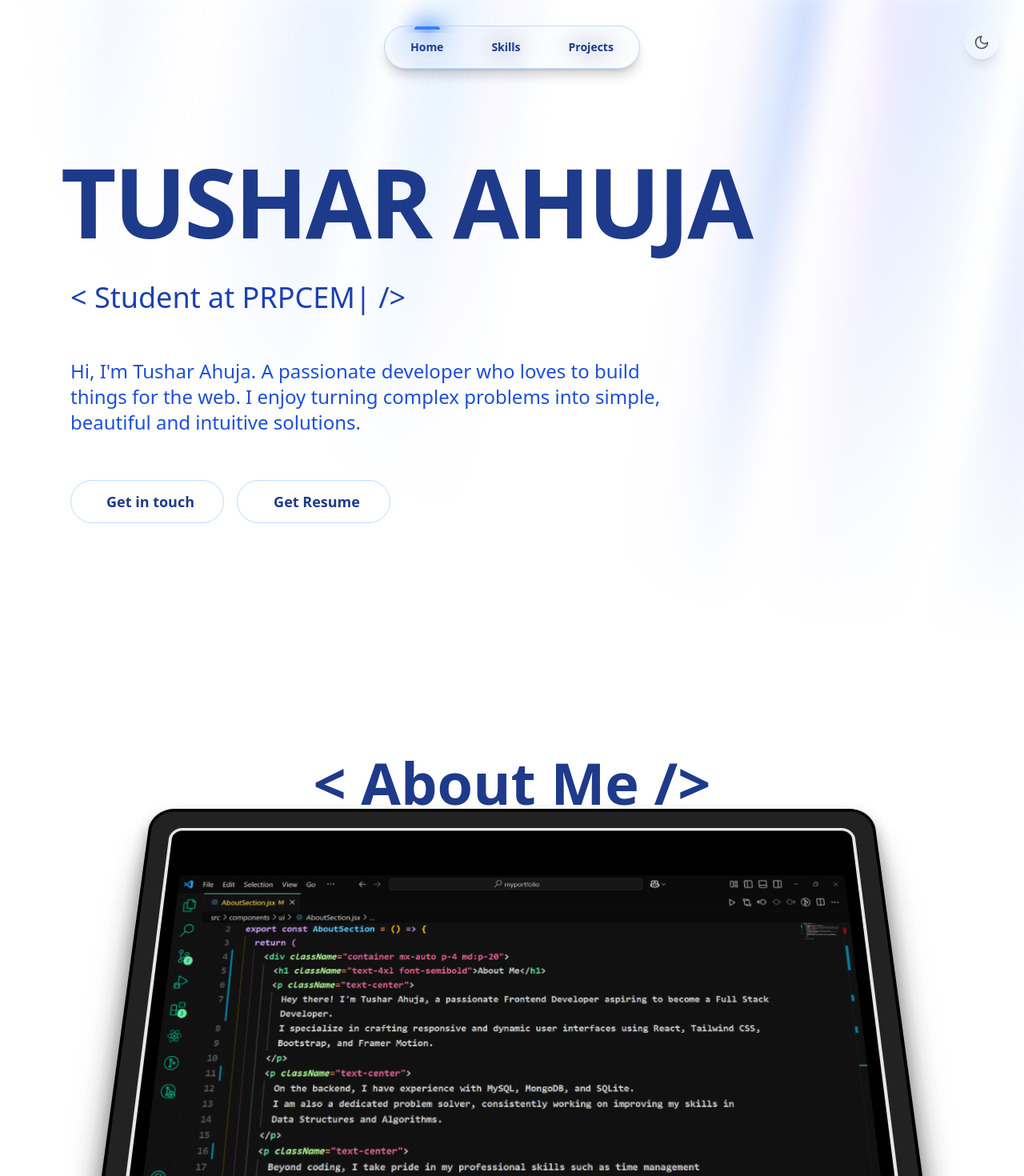
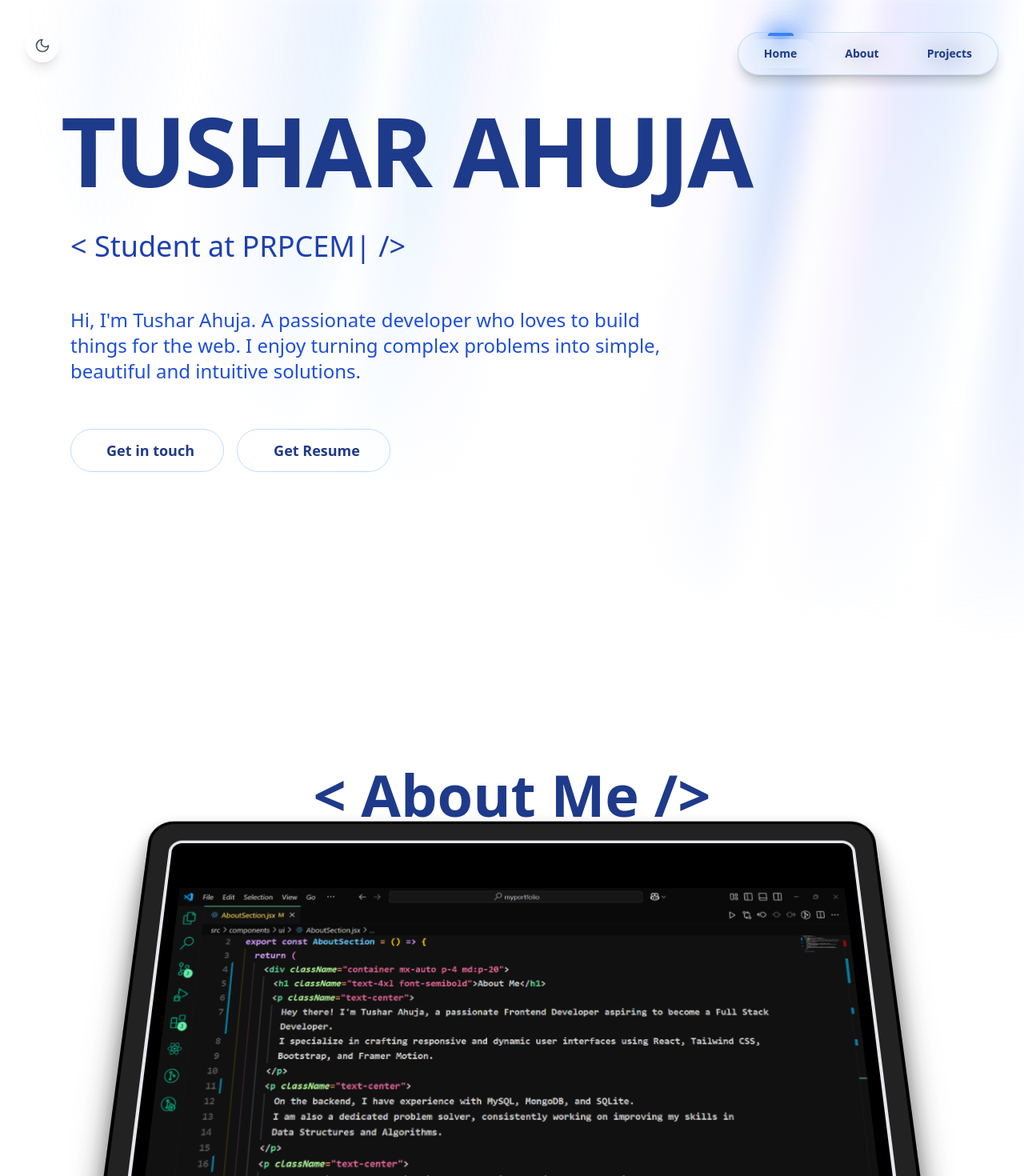
Before and after one commit to tushrahuja/portfolio, a React (Vite) app: page / in a window 1280 px wide. Shown: the top 1470 px of the page at 80% size. Built offline with nearby package versions, Linux system fonts and the light colour scheme.

Commit message:
navbar in right themeToggle on left

```diff
--- a/src/App.jsx
+++ b/src/App.jsx
@@ -6,10 +6,12 @@ import { AuroraBackground } from "./components/ui/aurora-background.jsx";
 
 function App() {
   const navItems = [
-    { name: 'Home', url: '#', icon: Home },
-    { name: 'About', url: '#', icon: User },
-    { name: 'Projects', url: '#', icon: Briefcase }
+    { name: 'Home', url: '#home', icon: Home },
+    { name: 'About', url: '#about', icon: User },
+    { name: 'Projects', url: '#projects', icon: Briefcase }
   ];
+
+  console.log("Rendering App");
 
   return (
     <div className="relative w-full min-h-screen bg-white dark:bg-black">
--- a/src/components/ui/code.demo.jsx
+++ b/src/components/ui/code.demo.jsx
@@ -261,7 +261,7 @@ export function AuroraBackgroundDemo() {
               duration: 0.8,
               ease: "easeInOut",
             }}
-            className="flex flex-col gap-8 pt-32"
+            className="flex flex-col gap-8 pt-16" // Changed pt-32 to pt-16
           >
             <div className="flex flex-col gap-6">
               <h1 className="text-[6rem] md:text-[7.5rem] font-bold tracking-tight leading-none -ml-3 text-blue-900 dark:text-blue-100 mb-4">
@@ -288,8 +288,15 @@ export function AuroraBackgroundDemo() {
             </div>
           </motion.div>
 
-          {/* About Section */}
-          <AboutContent />
+          <motion.div
+            id="about" // Changed id to about
+            initial={{ opacity: 0 }}
+            whileInView={{ opacity: 1 }}
+            transition={{ duration: 0.8 }}
+            className="pt-20" // Reduced padding-top from 40 to 20
+          >
+            <AboutContent />
+          </motion.div>
 
           {/* Tools & Skills Section */}
           <motion.div
@@ -297,7 +304,7 @@ export function AuroraBackgroundDemo() {
             initial={{ opacity: 0 }}
             whileInView={{ opacity: 1 }}
             transition={{ duration: 0.8 }}
-            className="pt-40"
+            className="pt-20" // Reduced padding-top from 40 to 20
           >
             <div className="w-full">
               <h2 className="text-5xl md:text-6xl font-bold text-blue-900 dark:text-blue-100 mb-5">
--- a/src/components/ui/theme-toggle.jsx
+++ b/src/components/ui/theme-toggle.jsx
@@ -17,7 +17,7 @@ export function ThemeToggle() {
   return (
     <button
       onClick={() => setTheme(theme === "dark" ? "light" : "dark")}
-      className="fixed top-8 right-8 z-50 rounded-full p-2.5 bg-white/10 dark:bg-black/10 border border-white/20 dark:border-gray-800 backdrop-blur-lg shadow-lg hover:scale-105 transition-transform"
+      className="fixed top-9 left-8 z-50 rounded-full p-2.5 bg-white/10 dark:bg-black/10 border border-white/20 dark:border-gray-800 backdrop-blur-lg shadow-lg hover:scale-105 transition-transform"
     >
       {theme === "dark" ? (
         <Sun className="h-5 w-5 text-gray-300 hover:text-white transition-colors" />
--- a/src/components/ui/tubelight-navbar.jsx
+++ b/src/components/ui/tubelight-navbar.jsx
@@ -2,7 +2,7 @@
 import React, { useEffect, useState } from "react";
 import { motion } from "framer-motion";
 import { cn } from "../../lib/utils";
-import { HomeIcon, CodeIcon, FolderIcon } from "lucide-react"; // Removed MailIcon
+import { HomeIcon, CodeIcon, FolderIcon, UserIcon } from "lucide-react"; // Added UserIcon
 
 export function NavBar() {
   const [activeTab, setActiveTab] = useState("Home"); // Changed default to 'Home'
@@ -10,7 +10,7 @@ export function NavBar() {
 
   const items = [
     { name: "Home", url: "#home", icon: HomeIcon },
-    { name: "Skills", url: "#skills", icon: CodeIcon },
+    { name: "About", url: "#about", icon: UserIcon }, // Replaced Skills with About
     { name: "Projects", url: "#projects", icon: FolderIcon },
     // Removed Contact item
   ];
@@ -29,13 +29,15 @@ export function NavBar() {
     setActiveTab(name);
     const element = document.getElementById(name.toLowerCase());
     if (element) {
-      element.scrollIntoView({ behavior: "smooth" });
+      const yOffset = -80; // Adjust this value to align the section properly
+      const y = element.getBoundingClientRect().top + window.pageYOffset + yOffset;
+      window.scrollTo({ top: y, behavior: "smooth" });
     }
   };
 
   return (
-    <div className="fixed top-0 left-1/2 -translate-x-1/2 z-[100] mt-8">
-      <div className="flex items-center gap-3 bg-background/5 border border-blue-200 dark:border-blue-800 backdrop-blur-lg py-2 px-2 rounded-full shadow-lg">
+    <div className="fixed top-2 right-8 z-[100] mt-8">
+      <div className="relative flex items-center gap-3 bg-background/5 border border-blue-200 dark:border-blue-800 backdrop-blur-lg py-2 px-2 rounded-full shadow-lg">
         {items.map((item) => {
           const Icon = item.icon;
           const isActive = activeTab === item.name;
@@ -60,7 +62,7 @@ export function NavBar() {
               </span>
               {isActive && (
                 <motion.div
-                  layoutId="lamp"
+                  layoutId={`lamp-${item.name}`} // Ensure unique layoutId for each item
                   className="absolute inset-0 w-full bg-blue-500/5 dark:bg-blue-400/5 rounded-full -z-10"
                   initial={false}
                   transition={{
```
